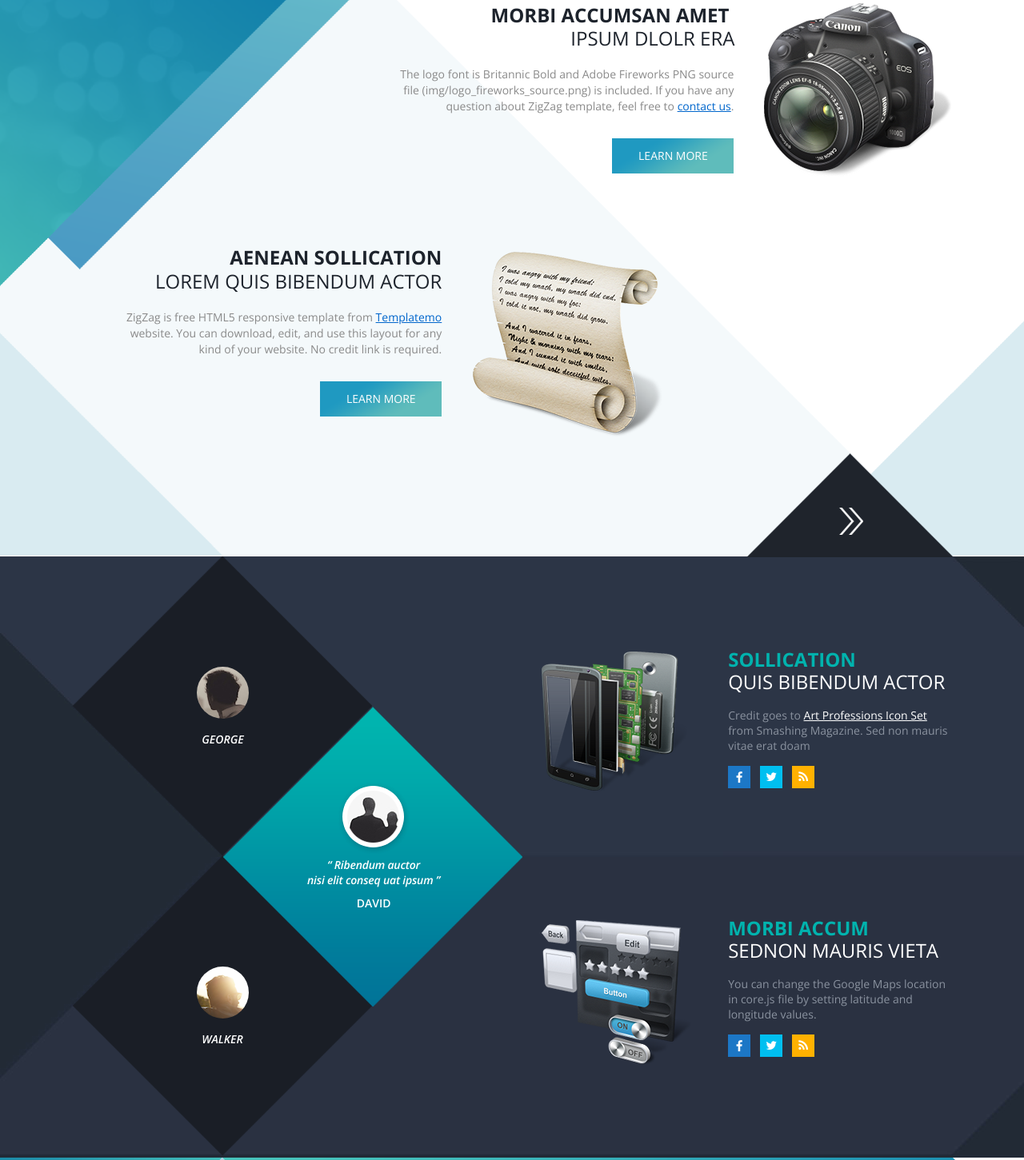
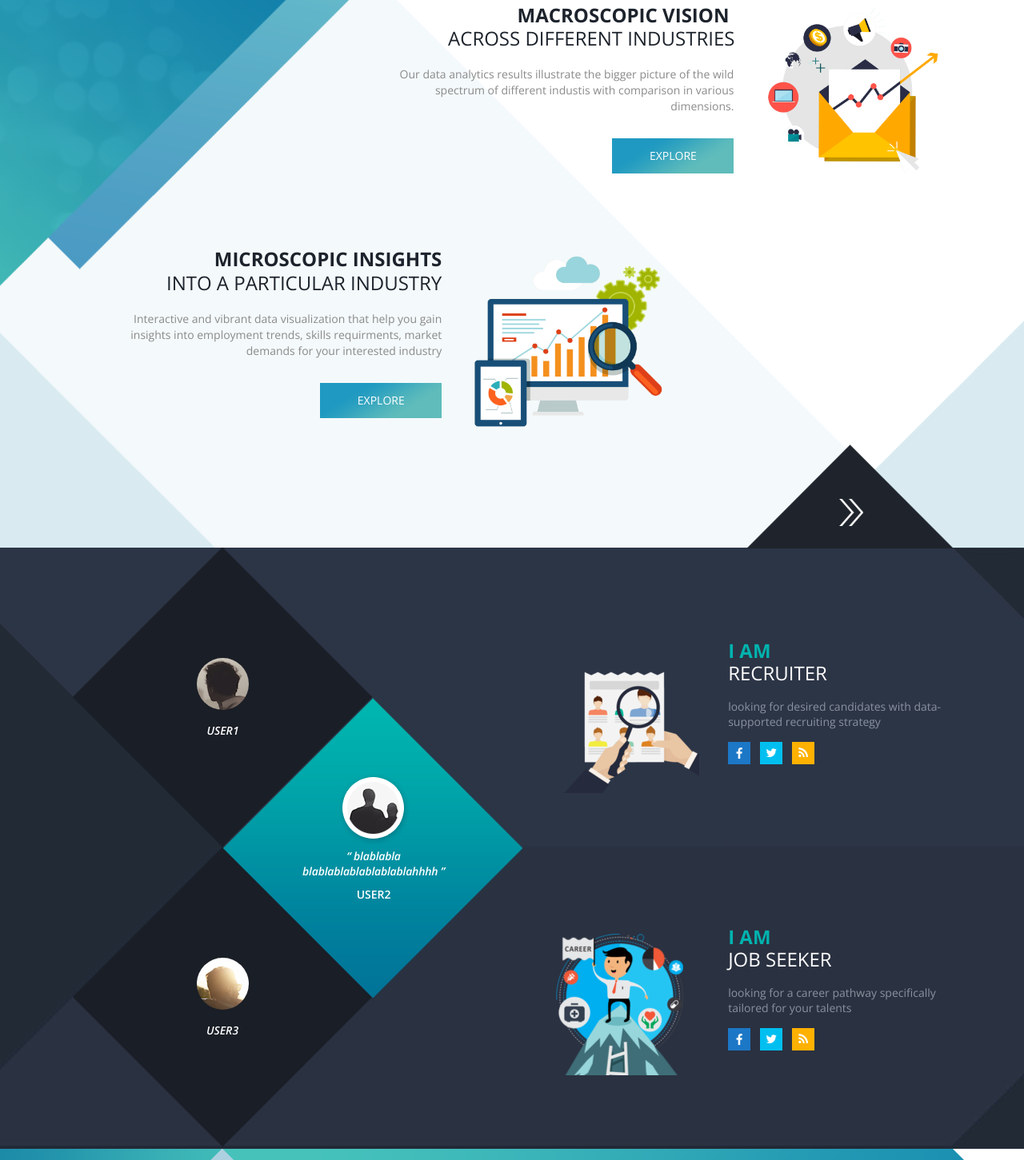
Before and after one commit to wendyzyw/CareerInsights, a plain HTML site: page index.html in a window 1280 px wide. Shown: the part 298-1749 px from the top of the page at 80% size. Drawn offline with nearby package versions, Linux system fonts and the light colour scheme; some packages are replaced by stand-ins of ours; grey boxes are pictures that could not be loaded.

Commit message:
homepage changed
change contents

```diff
--- a/css/theme.css
+++ b/css/theme.css
@@ -123,7 +123,7 @@ body {
 	.Middle_sec #Rightside ul { list-style: none; margin: 0px; }
 	.Middle_sec #Rightside li { float: none; padding: 0px 0px 152px 0px; margin: 0px; display: inline-block; }
 	.Middle_sec #Rightside li:last-child { padding-bottom: 0px; }
-	.Middle_sec #Rightside li .Industrial { padding-top: 4px;  float: left; }
+	.Middle_sec #Rightside li .Industrial { padding: 10px; float: left; }
 	.Middle_sec #Rightside li .Information { width: 54.5%; float: right; }
 	.Information a { color: #fff; }
 	.Middle_sec #Rightside li .Information h4 { font-size: 24px; color: #00b3ae; font-family: 'Open Sans', sans-serif; font-weight: 700; margin: 0px; text-transform:uppercase; line-height: 28px; }
--- a/index.html
+++ b/index.html
@@ -7,7 +7,7 @@ ZigZag Template
 http://www.templatemo.com/tm-471-zigzag
 -->
     <!-- Title Tag -->
-	<title>ZigZag HTML5 Template</title>
+	<title>Career Insights</title>
 
     <!-- <<Mobile Viewport Code>> -->
     <meta name="viewport" content="width=device-width, initial-scale=1, maximum-scale=1">
@@ -41,7 +41,9 @@ http://www.templatemo.com/tm-471-zigzag
 
                     <div class="site-logo">
 
-                        <a href="#"><figure><img src="img/logo.png" alt="Image"></figure></a>
+                        <a href="#">
+						<!-- <figure><img src="img/logo.png" alt="Image"></figure> -->
+						</a>
 
                     </div>
 
@@ -73,17 +75,17 @@ http://www.templatemo.com/tm-471-zigzag
 
                                 <div class="img">
 
-                                    <figure><img src="img/camera-img.png" alt="Image"></figure>
+                                    <figure><img src="img/macro.png" alt="Image"></figure>
 
                                 </div>
 
                                 <div class="Details">
 
-                                    <h3>Morbi accumsan AMET <span>ipsum dlolr ERA</span> </h3>
+                                    <h3>Macroscopic vision <span>across different industries</span> </h3>
 
-                                    <p>The logo font is Britannic Bold and Adobe Fireworks PNG source file (img/logo_fireworks_source.png) is included. If you have any question about ZigZag  template, feel free to <a rel="nofollow" href="http://www.templatemo.com/contact" target="_parent">contact us</a>.</p>
+                                    <p>Our data analytics results illustrate the bigger picture of the wild spectrum of different industis with comparison in various dimensions.</p>
 
-                                    <a href="#" class="button">Learn more</a>
+                                    <a href="#" class="button">Explore</a>
 
                                 </div>
 
@@ -95,17 +97,17 @@ http://www.templatemo.com/tm-471-zigzag
 
                                 <div class="img">
 
-                                    <figure><img src="img/letter-img.png" alt="Image"></figure>
+                                    <figure><img src="img/micro.png" alt="Image"></figure>
 
                                 </div>
 
                                 <div class="Details">
 
-                                    <h3>aenean sollication<span>lorem  quis bibendum actor</span> </h3>
+                                    <h3>Microscopic insights<span>into a particular industry</span> </h3>
 
-                                    <p>ZigZag is free HTML5 responsive template from <a rel="nofollow" href="http://www.templatemo.com" target="_parent">Templatemo</a> website. You can download, edit, and use this layout for any kind of your website. No credit link is required.</p>
+                                    <p>Interactive and vibrant data visualization that help you gain insights into employment trends, skills requirments, market demands for your interested industry</p>
 
-                                    <a href="#" class="button">Learn more</a>
+                                    <a href="#" class="button">Explore</a>
 
                                 </div>
 
@@ -133,18 +135,18 @@ http://www.templatemo.com/tm-471-zigzag
 
                         <div class="Client">
                             <figure><a href="#"><img src="img/pic-img1.png" alt="Client 0" class="img-rounded"></a></figure>
-                            <h3>George</h3>
+                            <h3>user1</h3>
                         </div>
 
                         <div class="Client1">
                             <figure><a href="#"><img src="img/pic-img2.png" alt="Client 1"></a></figure>
-                            <p>“ Ribendum auctor<br> nisi elit conseq uat ipsum ”</p>
-                            <h3>David</h3>
+                            <p>“ blablabla<br> blablablablablablablahhhh ”</p>
+                            <h3>user2</h3>
                         </div>
 
                         <div class="Client2">
                             <figure><a href="#"><img src="img/pic-img3.png" alt="Client 2"></a></figure>
-                            <h3>Walker</h3>
+                            <h3>user3</h3>
                         </div>
                     </div>
 
@@ -154,15 +156,15 @@ http://www.templatemo.com/tm-471-zigzag
                         	<li>
                             	<div class="Industrial">
 
-                                    <figure><img src="img/Industrial-img.png" alt="Image"></figure>
+                                    <figure><img src="img/recruiter.png" alt="Image"></figure>
 
                                 </div>
 
                                 <div class="Information">
 
-                                	<h4>sollication <span>quis bibendum actor</span></h4>
+                                	<h4>I am <span>Recruiter</span></h4>
 
-                                    <p>Credit goes to <a rel="nofollow" href="http://www.smashingmagazine.com/2012/11/art-professions-icons-png/" target="_blank">Art Professions Icon Set</a> from Smashing Magazine. Sed non mauris vitae erat doam</p>
+                                    <p>looking for desired candidates with data-supported recruiting strategy</p>
 
                                     <ul>
                                     	<li><a href="#"><i class="fa fa-facebook"></i></a></li>
@@ -175,15 +177,15 @@ http://www.templatemo.com/tm-471-zigzag
                         	<li>
                             	<div class="Industrial">
 
-                                    <figure><img src="img/Industrial-img1.png" alt="Image"></figure>
+                                    <figure><img src="img/jobseeker.png" alt="Image"></figure>
 
                                 </div>
 
                                 <div class="Information">
 
-                                	<h4>Morbi accum<span>sednon mauris vieta</span></h4>
+                                	<h4>I am <span>job seeker</span></h4>
 
-                                    <p>You can change the Google Maps location in core.js file by setting latitude and longitude values.</p>
+                                    <p>looking for a career pathway specifically tailored for your talents</p>
 
                                     <ul>
                                     	<li><a href="#"><i class="fa fa-facebook"></i></a></li>
@@ -258,10 +260,10 @@ http://www.templatemo.com/tm-471-zigzag
 		<footer>
         	<div class="Center">
 
-                <p>Copyright © 2084 Your Company Name.
+                <p>
 
 
-                Design: <a rel="nofollow" href="http://www.templatemo.com/tm-471-zigzag" target="_parent">ZigZag</a>
+                 <a rel="nofollow" href="http://www.templatemo.com/tm-471-zigzag" target="_parent"></a>
 
                 </p>
 
--- a/js/core.js
+++ b/js/core.js
@@ -6,7 +6,7 @@ var center;
 function initialize() {
   var mapOptions = {
     zoom: 15,
-    center: new google.maps.LatLng(13.765468,100.578481),
+    center: new google.maps.LatLng(144.9612,37.7964),
     scrollwheel: false,
     draggable:false
   };
```
Also changed, not shown: img/jobseeker.png (added), img/macro.png (added), img/micro.png (added), img/recruiter.png (added).
